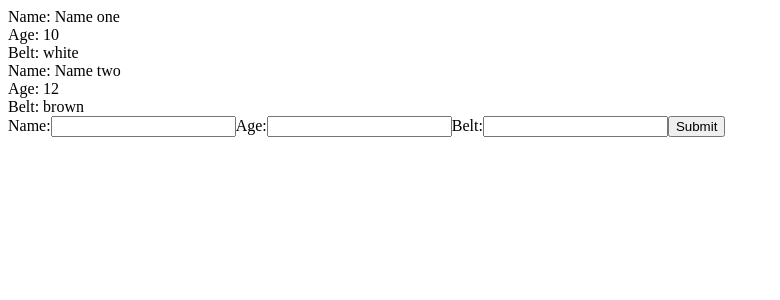
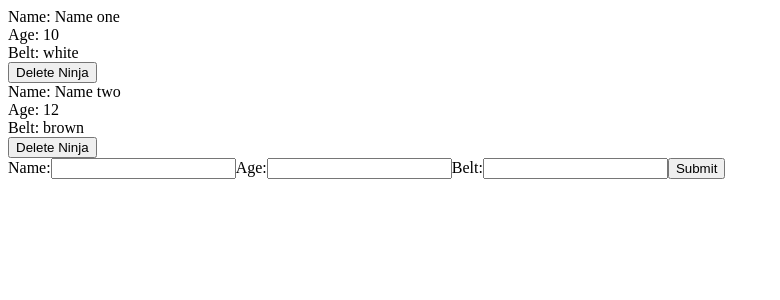
Before and after one commit to LucasBKing/react_basics, a React (Create React App) app: page / in a window 1280 px wide. Shown: the top 300 px of the page, without its empty margins (0-780 px from the left). Built offline with nearby package versions, Linux system fonts and the light colour scheme.

Commit message:
deleting data from the state

```diff
--- a/src/App.js
+++ b/src/App.js
@@ -19,10 +19,19 @@
     });
   }
 
+  deleteNinja = (id) => {
+    let ninjas = this.state.ninjas.filter( ninja => {
+      return ninja.id !== id
+    })
+    this.setState({
+      ninjas
+    })
+  }
+
   render() {
     return (
       <div className="App">
-        <Ninjas ninjas={this.state.ninjas}/>
+        <Ninjas ninjas={ this.state.ninjas } deleteNinja={ this.deleteNinja }/>
         <AddNinja addNinja={ this.addNinja }/>
       </div>
     );
--- a/src/Ninja.js
+++ b/src/Ninja.js
@@ -1,6 +1,6 @@
 import React from 'react';
 
-const Ninjas = ({ninjas}) => {
+const Ninjas = ({ninjas, deleteNinja}) => {
     //this.props.ninjas
     //let { ninjas } = props;
     // first kind of conditional output
@@ -30,6 +30,7 @@
         // ) : null;
     // });
 
+    // Delete Ninja will be only invoked when 'somebody' calls it
     return(
         <div className="ninja-list">
             {
@@ -39,12 +40,14 @@
                             <div>Name: { ninja.name }</div>
                             <div>Age: { ninja.age }</div>
                             <div>Belt: { ninja.belt }</div>
+                            <button onClick={() => {deleteNinja(ninja.id)}}>Delete Ninja</button>
                         </div>
                     ) : null;
                 })
             }
         </div>
     )
+
 }
 
 export default Ninjas;
```
